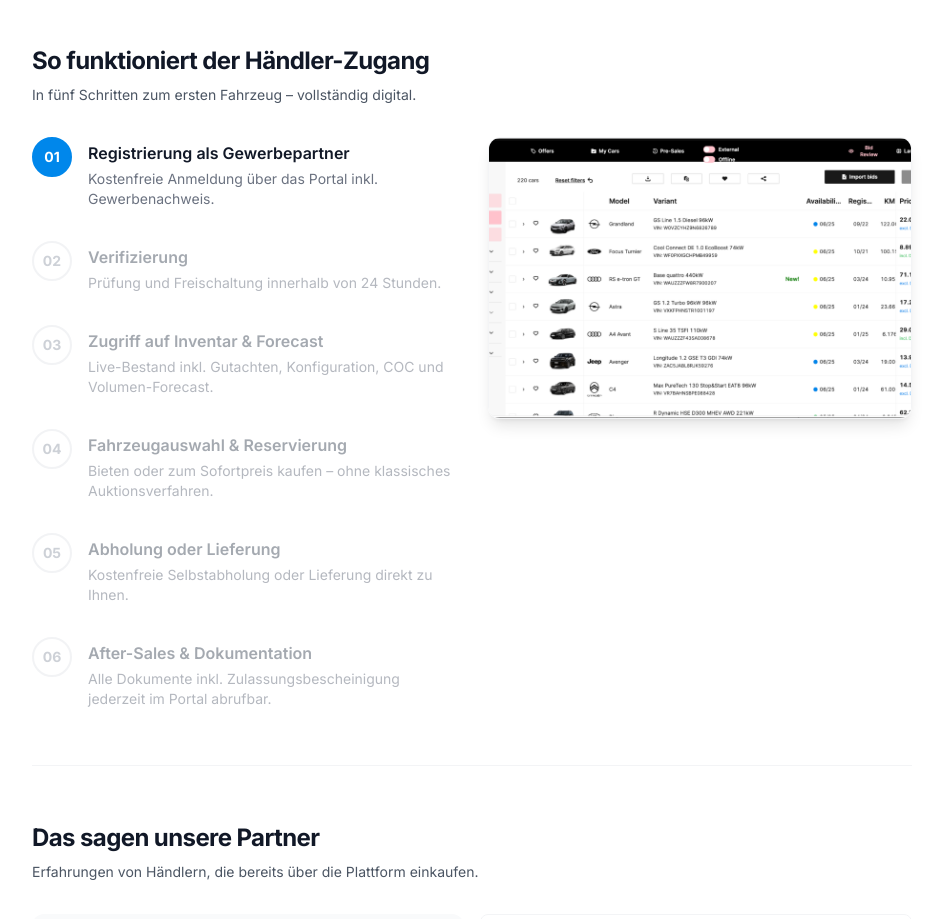
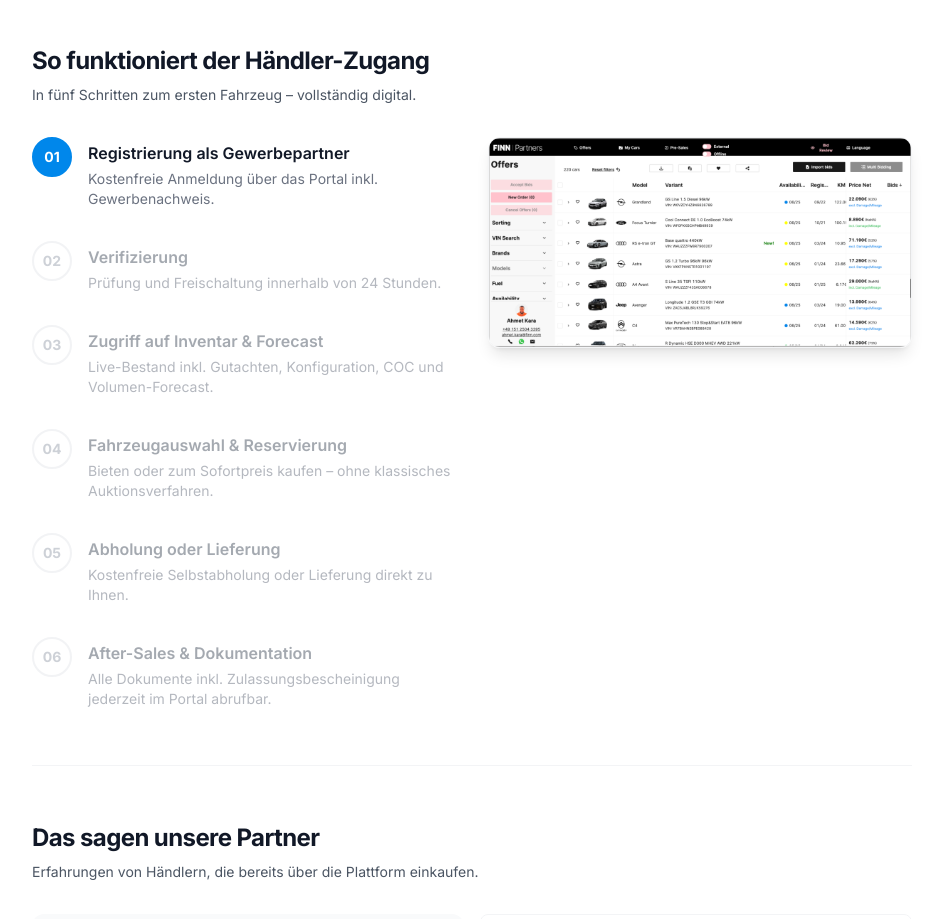
Before and after one commit to lucymueller-REM/finn-partner-portal, a Next.js app: page /buyer in a window 1280 px wide. Shown: the part 1580-2499 px from the top of the page, without its empty margins (240-1182 px from the left). Built offline with nearby package versions, Linux system fonts and the light colour scheme.

Commit message:
Show full dashboard image on Buyer page without cropping
Co-authored-by: Cursor <cursoragent@cursor.com>

```diff
--- a/app/buyer/page.tsx
+++ b/app/buyer/page.tsx
@@ -598,12 +598,13 @@ export default function BuyerPage() {
                   {/* Right: Sticky image */}
                   <div className="hidden lg:block">
                     <div className="sticky top-32">
-                      <div className="relative aspect-[3/2] w-full max-w-lg overflow-hidden rounded-xl border border-gray-100 shadow-lg">
+                      <div className="relative w-full max-w-lg overflow-hidden rounded-xl border border-gray-100 shadow-lg">
                         <Image
                           src="/hero-dashboard.jpg"
                           alt="Partner Portal Dashboard"
-                          fill
-                          className="object-cover"
+                          width={800}
+                          height={600}
+                          className="w-full h-auto object-contain"
                           unoptimized
                         />
                       </div>
```
